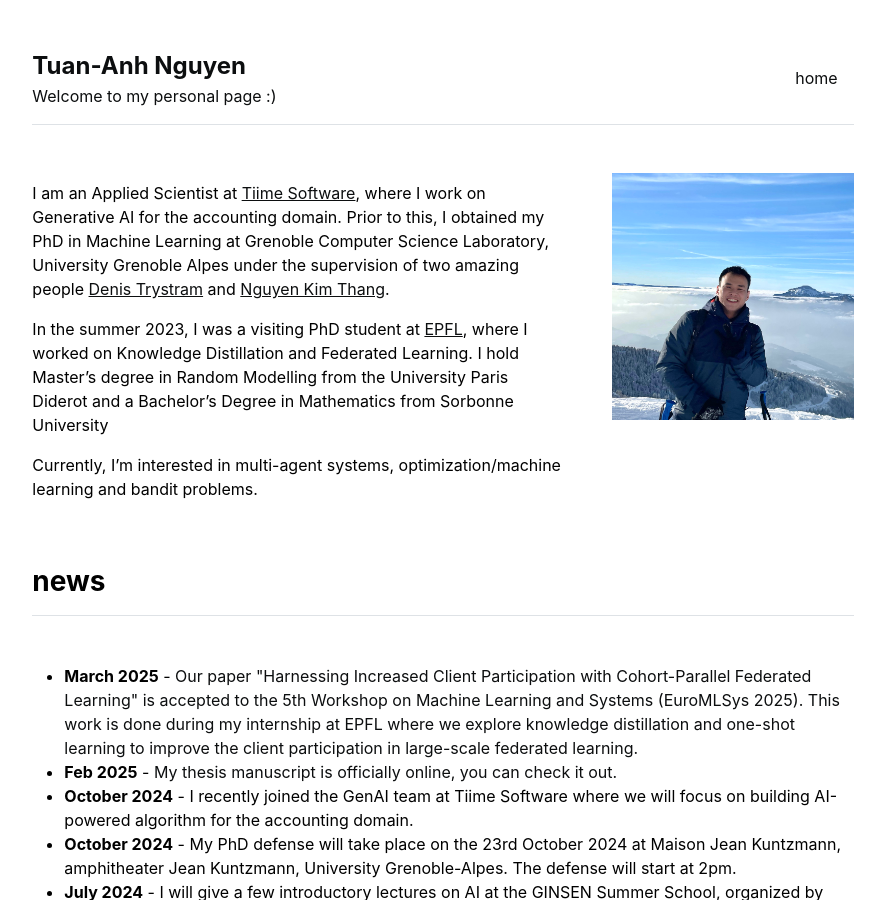
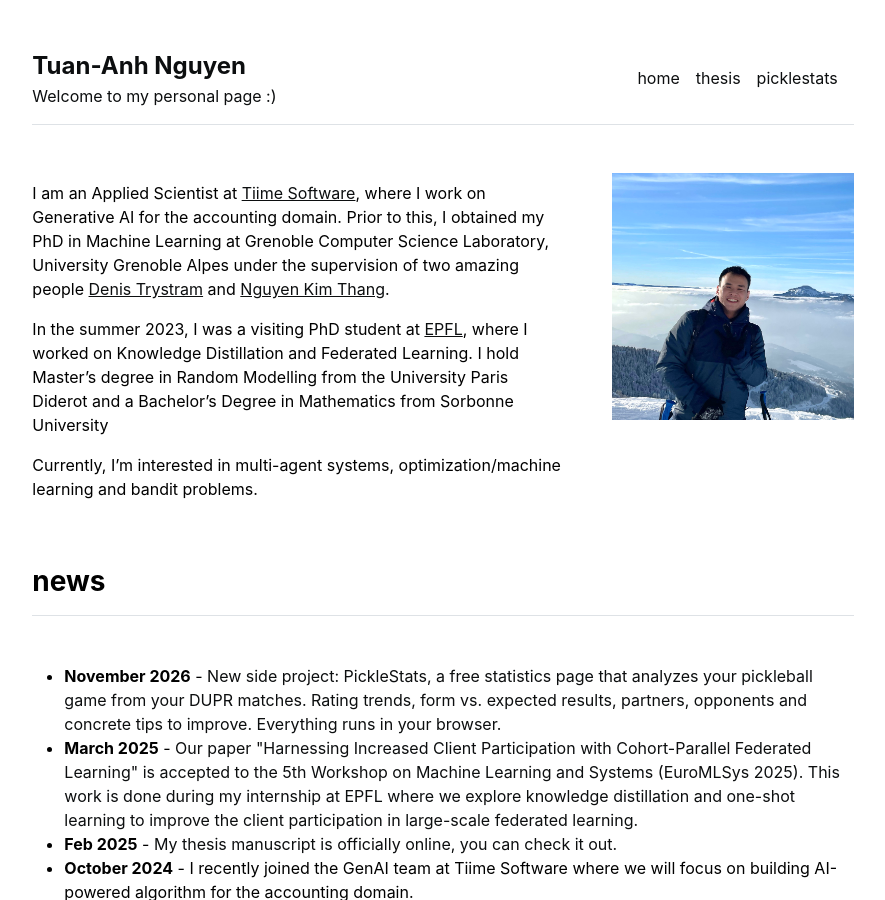
Before and after one commit to tuananhngh/tuananhngh.github.io, a Jekyll site: the page built from index.md, in a window 1280 px wide and 900 px high. Shown: the whole window, without its empty margins (197-1082 px from the left). Built offline with Jekyll 4.4.1, drawn with Linux system fonts in a browser that asks for light colours.

Commit message:
Add PickleStats news and thesis/picklestats menu links, add justfile
- News: November 2026 PickleStats (DUPR pickleball statistics) entry
- Menu: thesis (HAL manuscript) and picklestats links after home;
  header now keeps external URLs as-is and opens them in a new tab
- justfile with setup/serve/build/clean recipes
- Gemfile: add stdlib gems removed from Ruby 4.0 so Jekyll runs locally
- Ignore vendor/ and .bundle/, exclude them and the justfile from the build

Co-Authored-By: Claude Opus 5.5 <noreply@anthropic.com>

```diff
--- a/Gemfile
+++ b/Gemfile
@@ -2,3 +2,9 @@
 
 source "https://rubygems.org"
 gemspec
+# Libraries Jekyll needs that are no longer bundled with Ruby 3.4+/4.0
+gem "logger"
+gem "csv"
+gem "base64"
+gem "bigdecimal"
+gem "ostruct"
--- a/_config.yml
+++ b/_config.yml
@@ -2,3 +2,5 @@ url: "https://tuananhnguyen.github.io" # the base hostname & protocol for your s
 baseurl: "" # the subpath of your site, e.g. /blog
 title: "Tuan-Anh Nguyen" # the name of your site, e.g. ACME Corp.
 description: "Welcome to my personal page :)" #"a Jekyll theme for academia"
+
+exclude: [justfile, vendor]
--- a/_data/news.yml
+++ b/_data/news.yml
@@ -1,3 +1,6 @@
+- date: "November 2026"
+  text: "New side project: PickleStats, a free statistics page that analyzes your pickleball game from your DUPR matches. Rating trends, form vs. expected results, partners, opponents and concrete tips to improve. Everything runs in your browser."
+  url: "https://tuananhngh.github.io/dupr-analysis/"
 - date: "March 2025"
   text: "Our paper \"Harnessing Increased Client Participation with Cohort-Parallel Federated Learning\" is accepted to the 5th Workshop on Machine Learning and Systems (EuroMLSys 2025). This work is done during my internship at EPFL where we explore knowledge distillation and one-shot learning to improve the client participation in large-scale federated learning."
   url: "https://arxiv.org/abs/2405.15644"
--- a/_data/settings.yml
+++ b/_data/settings.yml
@@ -1,6 +1,8 @@
 menu:
 #- {name: 'people', url: '/people'}
 - {name: 'home', url: '/index'}
+- {name: 'thesis', url: 'https://theses.hal.science/tel-04959071v1/document'}
+- {name: 'picklestats', url: '/dupr-analysis/'}
 # - {name: 'posts', url: '/posts'}
 # - {name: 'publications', url: '/publications'}
 # - {name: 'courses', url: '/courses'}
--- a/_includes/header.html
+++ b/_includes/header.html
@@ -9,7 +9,11 @@
   </div>
   <nav class="d-inline-flex mt-2 mt-md-0 ms-md-auto">
     {% for item in site.data.settings.menu %}
-      <a class="me-3 py-2 text-decoration-none" href="{{ site.github.url }}{{ item.url }}">{{ item.name }}</a>
+      {% if item.url contains '://' %}
+        <a class="me-3 py-2 text-decoration-none" href="{{ item.url }}" target="_blank" rel="noopener">{{ item.name }}</a>
+      {% else %}
+        <a class="me-3 py-2 text-decoration-none" href="{{ site.github.url }}{{ item.url }}">{{ item.name }}</a>
+      {% endif %}
     {% endfor %}
   </nav>
 </header>
```
Also changed, not shown: Gemfile.lock, 2 other files.
